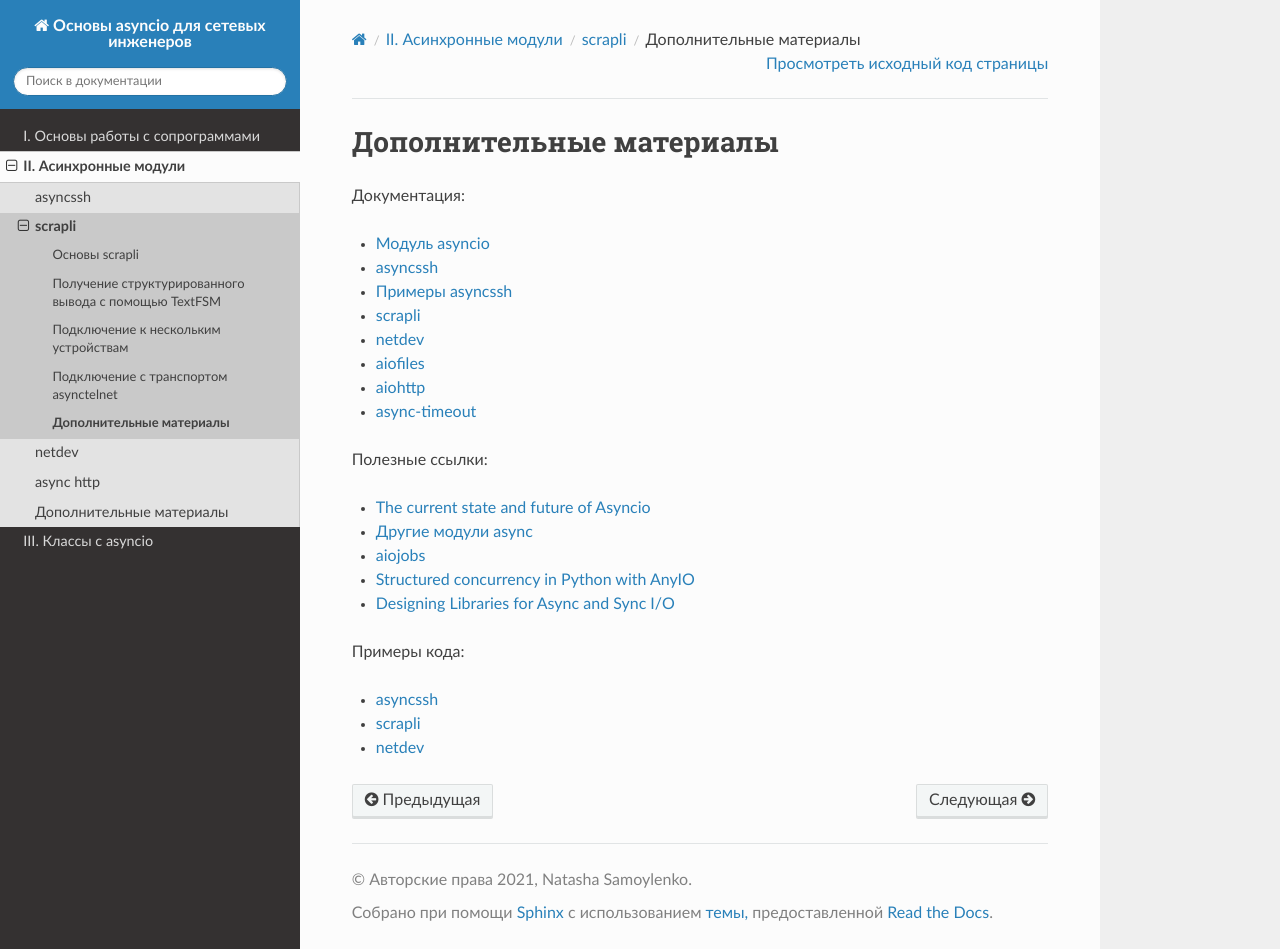
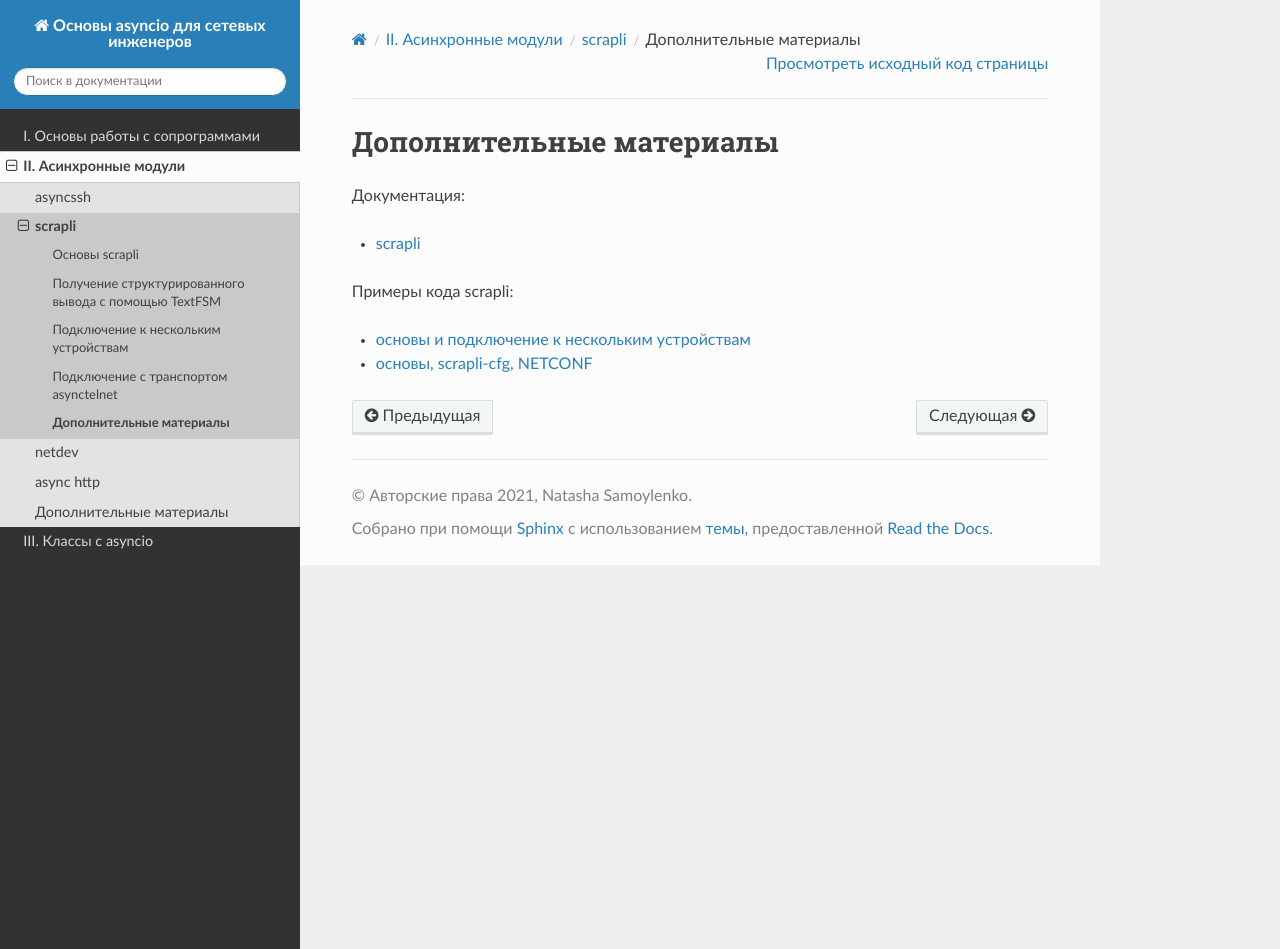
Before and after one commit to natenka/asyncpyneng-book, a Sphinx documentation site: the page built from docs/source/book/async_modules/scrapli/further_reading.rst, in a window 1280 px wide and 949 px high. Built offline with Sphinx 7.4.7 and the Read the Docs theme 2.0.0, drawn with Linux system fonts in a browser that asks for light colours; pages that are not in the unit, such as notebooks, are missing from menus.

Commit message:
renamed chapters

```diff
--- /dev/null
+++ b/docs/source/book/async_classes/context_manager.rst
@@ -0,0 +1,2 @@
+Асинхронный менеджер контекста
+------------------------------
--- /dev/null
+++ b/docs/source/book/async_classes/iteration.rst
@@ -0,0 +1,2 @@
+Асинхронная итерация
+--------------------
--- a/docs/source/book/async_modules/scrapli/further_reading.rst
+++ b/docs/source/book/async_modules/scrapli/further_reading.rst
@@ -3,26 +3,10 @@
 
 Документация:
 
-* `Модуль asyncio <https://docs.python.org/3.7/library/asyncio.html>`__
-* `asyncssh <https://asyncssh.readthedocs.io/en/latest/>`__
-* `Примеры asyncssh <https://asyncssh.readthedocs.io/en/stable/#client-examples>`__
 * `scrapli <https://carlmontanari.github.io/scrapli/>`__
-* `netdev <http://netdev.readthedocs.io/>`__
-* `aiofiles <https://github.com/Tinche/aiofiles>`__
-* `aiohttp <https://docs.aiohttp.org/en/stable/>`__
-* `async-timeout <https://github.com/aio-libs/async-timeout>`__
-
-Полезные ссылки:
-
-* `The current state and future of Asyncio <https://asvetlov.github.io/ua-pycon-2018/#/>`__
-* `Другие модули async <https://github.com/aio-libs>`__
-* `aiojobs <https://github.com/aio-libs/aiojobs>`__
-* `Structured concurrency in Python with AnyIO <https://mattwestcott.co.uk/blog/structured-concurrency-in-python-with-anyio>`__
-* `Designing Libraries for Async and Sync I/O <https://sethmlarson.dev/blog/2020-06-27/designing-libraries-for-async-and-sync-io>`__
 
 
-Примеры кода:
+Примеры кода scrapli:
 
-* `asyncssh <https://github.com/natenka/pyneng-examples/tree/main/asyncio/asyncio02_libs/asynssh>`__
-* `scrapli <https://github.com/natenka/pyneng-examples/tree/main/asyncio/asyncio02_libs/scrapli>`__
-* `netdev <https://github.com/natenka/pyneng-examples/tree/main/asyncio/asyncio02_libs/netdev>`__
+* `основы и подключение к нескольким устройствам <https://github.com/natenka/pyneng-examples/tree/main/asyncio/asyncio02_libs/scrapli>`__
+* `основы, scrapli-cfg, NETCONF <https://github.com/dmfigol/network-programmability-stream/tree/master/scrapli-apps>`__
```
Also changed, not shown: docs/source/book/async_classes/index.rst (+16 -3 lines), docs/source/book/async_classes/init.rst (renamed from docs/source/book/async_classes/async_class.rst, +0 -13 lines), docs/source/book/async_modules/async_http/further_reading.rst (+0 -16 lines), docs/source/book/async_modules/asyncssh/further_reading.rst (+1 -19 lines), docs/source/book/async_modules/netdev/further_reading.rst (+0 -18 lines).
